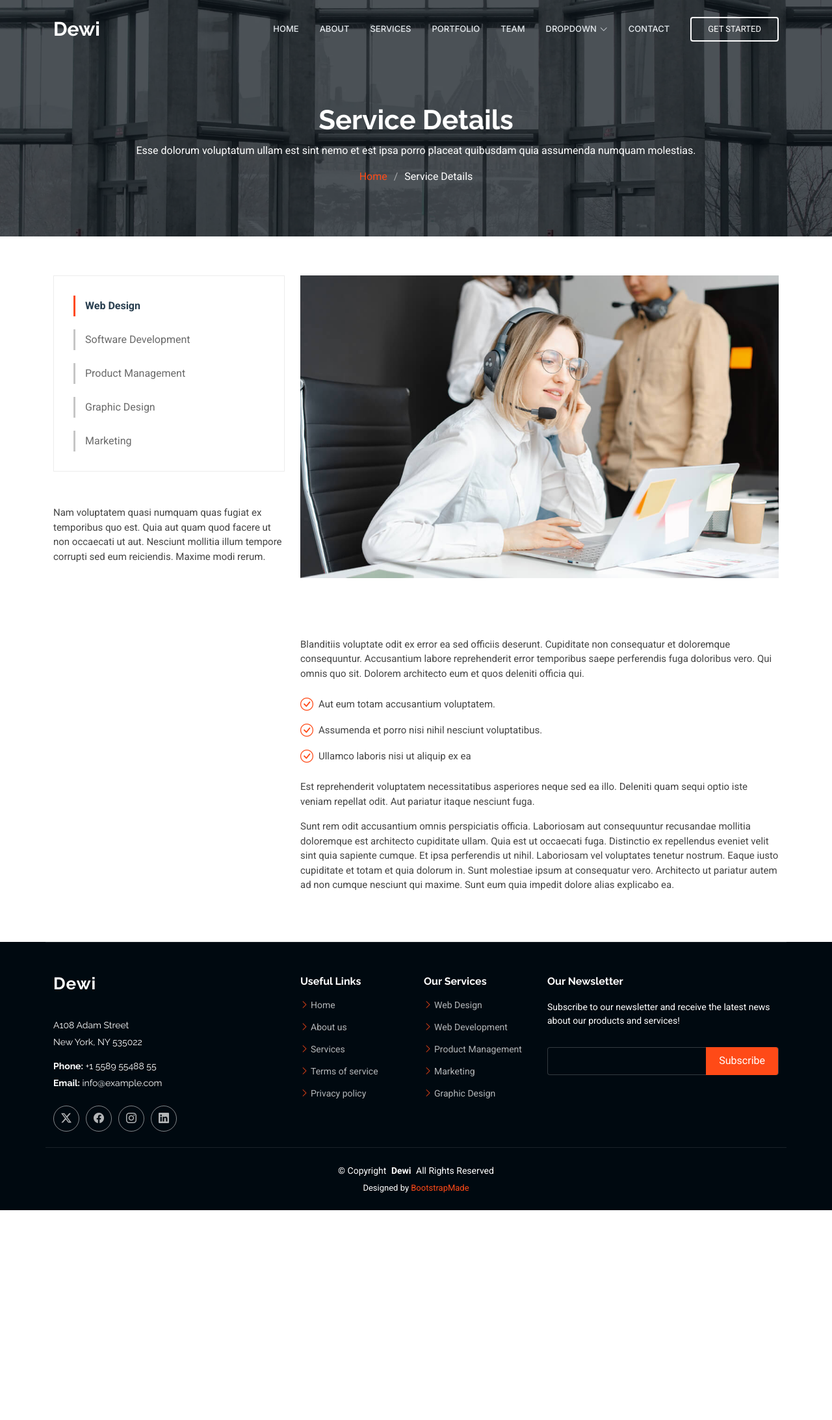
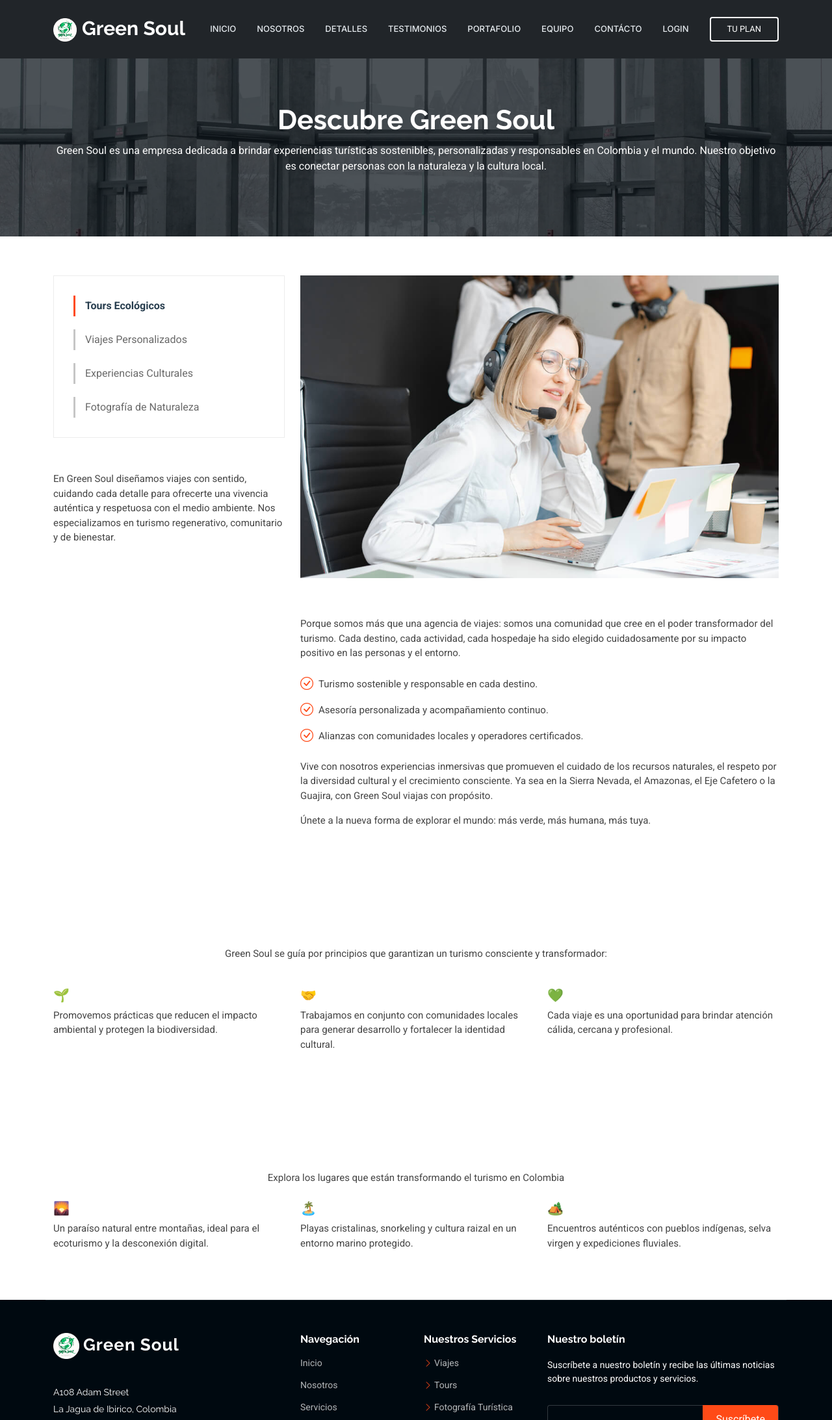
Before and after one commit to carlos02436/Alma_Verde, a plain HTML site: page service-details.html in a window 1280 px wide. Shown: the top 2186 px of the page at 65% size. Before the commit the page ends 1863 px from the top, so only its background shows below. Drawn offline with Linux system fonts and the light colour scheme.

Commit message:
detalles página Servicios
Pendiente instalar imágenes a la sección inferior.

```diff
--- a/Plan_viajero.html
+++ b/Plan_viajero.html
@@ -9,28 +9,25 @@
   <meta name="keywords" content="">
   <!-- Icono -->
   <link href="assets/img/LogoAlmaVerde.png" rel="icon">
-    <!-- Fonts -->
+  <!-- Fuentes -->
   <link href="https://fonts.googleapis.com" rel="preconnect">
   <link href="https://fonts.gstatic.com" rel="preconnect" crossorigin>
   <link
     href="https://fonts.googleapis.com/css2?family=Roboto:ital,wght@0,100;0,300;0,400;0,500;0,700;0,900;1,100;1,300;1,400;1,500;1,700;1,900&family=Raleway:ital,wght@0,100;0,200;0,300;0,400;0,500;0,600;0,700;0,800;0,900;1,100;1,200;1,300;1,400;1,500;1,600;1,700;1,800;1,900&family=Inter:wght@100;200;300;400;500;600;700;800;900&display=swap"
     rel="stylesheet">
-
-    <!-- Vendor CSS Files -->
+  <!-- Archivos css -->
   <link href="assets/vendor/bootstrap/css/bootstrap.min.css" rel="stylesheet">
   <link href="assets/vendor/bootstrap-icons/bootstrap-icons.css" rel="stylesheet">
   <link href="assets/vendor/aos/aos.css" rel="stylesheet">
   <link href="assets/vendor/glightbox/css/glightbox.min.css" rel="stylesheet">
   <link href="assets/vendor/swiper/swiper-bundle.min.css" rel="stylesheet">
-
-    <!-- Main CSS File -->
-    <link href="assets/css/Plan_viajero.css" rel="stylesheet">
-
+  <!-- Archivo CSS Principal -->
+  <link href="assets/css/main.css" rel="stylesheet">
 </head>
 
-<body class="portfolio-details-page">
+<body class="index-page">
 
-    <header id="header" class="header d-flex align-items-center fixed-top">
+  <header id="header" class="header d-flex align-items-center fixed-top bg-dark">
     <div class="container-fluid container-xl position-relative d-flex align-items-center">
 
       <a class="logo d-flex align-items-center me-auto">
@@ -39,12 +36,18 @@
 
       <nav id="navmenu" class="navmenu">
         <ul>
-                    <li><a href="index.html">Inicio</a></li>
+          <li><a href="index.html#hero" class="active">Inicio</a></li>
+          <li><a href="index.html#about">Nosotros</a></li>
+          <li><a href="index.html#services">Servicios</a></li>
+          <li><a href="index.html#testimonials">Testimonios</a></li>
           <li><a href="index.html#portfolio">Portafolio</a></li>
-                    <li><a href="#contact">Contacto</a></li>
+          <li><a href="index.html#team">Equipo</a></li>
+          <li><a href="#contact">Contácto</a></li>
+          <li><a href="LOGIN UP.html">Login</a></li>
         </ul>
         <i class="mobile-nav-toggle d-xl-none bi bi-list"></i>
       </nav>
+      <a class="cta-btn" href="Plan_viajero.html">Tu Plan</a>
     </div>
   </header>
 
@@ -273,19 +276,17 @@
         <div class="col-lg-2 col-md-3 footer-links">
           <h4>Nuestros Servicios</h4>
           <ul>
-                        <li><i class="bi bi-chevron-right"></i> <a href="#portfolio">Viajes</a></li>
-                        <li><i class="bi bi-chevron-right"></i> <a href="#portfolio">Tours</a></li>
-                        <li><i class="bi bi-chevron-right"></i> <a href="#portfolio">Fotografía Turística</a></li>
+            <li><i class="bi bi-chevron-right"></i> <a href="index.html#portfolio">Viajes</a></li>
+            <li><i class="bi bi-chevron-right"></i> <a href="index.html#portfolio">Tours</a></li>
+            <li><i class="bi bi-chevron-right"></i> <a href="index.html#portfolio">Fotografía Turística</a></li>
           </ul>
         </div>
 
         <div class="col-lg-4 col-md-12 footer-newsletter">
           <h4>Nuestro boletín</h4>
-                    <p>Suscríbete a nuestro boletín y recibe las últimas noticias sobre nuestros productos y servicios.
-                    </p>
+          <p>Suscríbete a nuestro boletín y recibe las últimas noticias sobre nuestros productos y servicios.</p>
           <form action="forms/newsletter.php" method="post" class="php-email-form">
-                        <div class="newsletter-form"><input type="email" name="email"><input type="submit"
-                                value="Suscríbete"></div>
+            <div class="newsletter-form"><input type="email" name="email"><input type="submit" value="Suscríbete"></div>
             <div class="loading">Cargando...</div>
             <div class="error-message"></div>
             <div class="sent-message">Tu solicitud de suscripción ha sido enviada. ¡Gracias!</div>
@@ -331,6 +332,13 @@
     });
   </script>
 
+  <!-- Script para el menú móvil -->
+  <script>
+    document.querySelector('.mobile-nav-toggle').addEventListener('click', function () {
+      document.getElementById('navmenu').classList.toggle('active');
+    });
+  </script>
+
 </body>
 
 </html>
--- a/service-details.html
+++ b/service-details.html
@@ -4,145 +4,159 @@
 <head>
   <meta charset="utf-8">
   <meta content="width=device-width, initial-scale=1.0" name="viewport">
-  <title>Service Details - Dewi Bootstrap Template</title>
+  <title>Green Soul</title>
   <meta name="description" content="">
   <meta name="keywords" content="">
-
-  <!-- Favicons -->
-  <link href="assets/img/favicon.png" rel="icon">
-  <link href="assets/img/apple-touch-icon.png" rel="apple-touch-icon">
-
-  <!-- Fonts -->
+  <!-- Icono -->
+  <link href="assets/img/LogoAlmaVerde.png" rel="icon">
+  <!-- Fuentes -->
   <link href="https://fonts.googleapis.com" rel="preconnect">
   <link href="https://fonts.gstatic.com" rel="preconnect" crossorigin>
-  <link href="https://fonts.googleapis.com/css2?family=Roboto:ital,wght@0,100;0,300;0,400;0,500;0,700;0,900;1,100;1,300;1,400;1,500;1,700;1,900&family=Raleway:ital,wght@0,100;0,200;0,300;0,400;0,500;0,600;0,700;0,800;0,900;1,100;1,200;1,300;1,400;1,500;1,600;1,700;1,800;1,900&family=Inter:wght@100;200;300;400;500;600;700;800;900&display=swap" rel="stylesheet">
-
-  <!-- Vendor CSS Files -->
+  <link
+    href="https://fonts.googleapis.com/css2?family=Roboto:ital,wght@0,100;0,300;0,400;0,500;0,700;0,900;1,100;1,300;1,400;1,500;1,700;1,900&family=Raleway:ital,wght@0,100;0,200;0,300;0,400;0,500;0,600;0,700;0,800;0,900;1,100;1,200;1,300;1,400;1,500;1,600;1,700;1,800;1,900&family=Inter:wght@100;200;300;400;500;600;700;800;900&display=swap"
+    rel="stylesheet">
+  <!-- Archivos css -->
   <link href="assets/vendor/bootstrap/css/bootstrap.min.css" rel="stylesheet">
   <link href="assets/vendor/bootstrap-icons/bootstrap-icons.css" rel="stylesheet">
   <link href="assets/vendor/aos/aos.css" rel="stylesheet">
   <link href="assets/vendor/glightbox/css/glightbox.min.css" rel="stylesheet">
   <link href="assets/vendor/swiper/swiper-bundle.min.css" rel="stylesheet">
-
-  <!-- Main CSS File -->
+  <!-- Archivo CSS Principal -->
   <link href="assets/css/main.css" rel="stylesheet">
-
-  <!-- =======================================================
-  * Template Name: Dewi
-  * Template URL: https://bootstrapmade.com/dewi-free-multi-purpose-html-template/
-  * Updated: Aug 07 2024 with Bootstrap v5.3.3
-  * Author: BootstrapMade.com
-  * License: https://bootstrapmade.com/license/
-  ======================================================== -->
 </head>
 
-<body class="service-details-page">
+<body class="index-page">
 
-  <header id="header" class="header d-flex align-items-center fixed-top">
+  <header id="header" class="header d-flex align-items-center fixed-top bg-dark">
     <div class="container-fluid container-xl position-relative d-flex align-items-center">
 
-      <a href="index.html" class="logo d-flex align-items-center me-auto">
-        <!-- Uncomment the line below if you also wish to use an image logo -->
-        <!-- <img src="assets/img/logo.png" alt=""> -->
-        <h1 class="sitename">Dewi</h1>
+      <a class="logo d-flex align-items-center me-auto">
+        <h1 class="sitename"><img src="assets/img/LogoAlmaVerde.png" class="img">Green Soul</h1>
       </a>
 
       <nav id="navmenu" class="navmenu">
         <ul>
-          <li><a href="#hero">Home</a></li>
-          <li><a href="#about">About</a></li>
-          <li><a href="#services">Services</a></li>
-          <li><a href="#portfolio">Portfolio</a></li>
-          <li><a href="#team">Team</a></li>
-          <li class="dropdown"><a href="#"><span>Dropdown</span> <i class="bi bi-chevron-down toggle-dropdown"></i></a>
-            <ul>
-              <li><a href="#">Dropdown 1</a></li>
-              <li class="dropdown"><a href="#"><span>Deep Dropdown</span> <i class="bi bi-chevron-down toggle-dropdown"></i></a>
-                <ul>
-                  <li><a href="#">Deep Dropdown 1</a></li>
-                  <li><a href="#">Deep Dropdown 2</a></li>
-                  <li><a href="#">Deep Dropdown 3</a></li>
-                  <li><a href="#">Deep Dropdown 4</a></li>
-                  <li><a href="#">Deep Dropdown 5</a></li>
-                </ul>
-              </li>
-              <li><a href="#">Dropdown 2</a></li>
-              <li><a href="#">Dropdown 3</a></li>
-              <li><a href="#">Dropdown 4</a></li>
-            </ul>
-          </li>
-          <li><a href="#contact">Contact</a></li>
+          <li><a href="index.html#hero" class="active">Inicio</a></li>
+          <li><a href="index.html#about">Nosotros</a></li>
+          <li><a href="#service-details">Detalles</a></li>
+          <li><a href="index.html#testimonials">Testimonios</a></li>
+          <li><a href="index.html#portfolio">Portafolio</a></li>
+          <li><a href="index.html#team">Equipo</a></li>
+          <li><a href="index.html#contact">Contácto</a></li>
+          <li><a href="LOGIN UP.html">Login</a></li>
         </ul>
         <i class="mobile-nav-toggle d-xl-none bi bi-list"></i>
       </nav>
-
-      <a class="cta-btn" href="index.html#about">Get Started</a>
-
+      <a class="cta-btn" href="Plan_viajero.html">Tu Plan</a>
     </div>
   </header>
-
-  <main class="main">
+  <!-- End Header -->
 
   <!-- Page Title -->
   <div class="page-title dark-background" data-aos="fade" style="background-image: url(assets/img/page-title-bg.webp);">
     <div class="container position-relative">
-        <h1>Service Details</h1>
-        <p>Esse dolorum voluptatum ullam est sint nemo et est ipsa porro placeat quibusdam quia assumenda numquam molestias.</p>
+      <h1>Descubre Green Soul</h1>
+      <p>Green Soul es una empresa dedicada a brindar experiencias turísticas sostenibles, personalizadas y responsables
+        en Colombia y el mundo. Nuestro objetivo es conectar personas con la naturaleza y la cultura local.</p>
       <nav class="breadcrumbs">
-          <ol>
-            <li><a href="index.html">Home</a></li>
-            <li class="current">Service Details</li>
-          </ol>
       </nav>
     </div>
   </div><!-- End Page Title -->
 
   <!-- Service Details Section -->
   <section id="service-details" class="service-details section">
-
     <div class="container">
-
       <div class="row gy-4">
-
         <div class="col-lg-4" data-aos="fade-up" data-aos-delay="100">
           <div class="services-list">
-              <a href="#" class="active">Web Design</a>
-              <a href="#">Software Development</a>
-              <a href="#">Product Management</a>
-              <a href="#">Graphic Design</a>
-              <a href="#">Marketing</a>
+            <a href="index.html#services" class="active">Tours Ecológicos</a>
+            <a href="index.html#services">Viajes Personalizados</a>
+            <a href="index.html#portfolio"">Experiencias Culturales</a>
+            <a href="index.html#services"">Fotografía de Naturaleza</a>
           </div>
-
-            <h4>Enim qui eos rerum in delectus</h4>
-            <p>Nam voluptatem quasi numquam quas fugiat ex temporibus quo est. Quia aut quam quod facere ut non occaecati ut aut. Nesciunt mollitia illum tempore corrupti sed eum reiciendis. Maxime modi rerum.</p>
+          <h4>Viajes que conectan con el alma</h4>
+          <p>En Green Soul diseñamos viajes con sentido, cuidando cada detalle para ofrecerte una vivencia auténtica y
+            respetuosa con el medio ambiente. Nos especializamos en turismo regenerativo, comunitario y de bienestar.
+          </p>
         </div>
 
         <div class="col-lg-8" data-aos="fade-up" data-aos-delay="200">
           <img src="assets/img/services.jpg" alt="" class="img-fluid services-img">
-            <h3>Temporibus et in vero dicta aut eius lidero plastis trand lined voluptas dolorem ut voluptas</h3>
+          <h3>¿Por qué elegir Green Soul para tu próxima aventura?</h3>
           <p>
-              Blanditiis voluptate odit ex error ea sed officiis deserunt. Cupiditate non consequatur et doloremque consequuntur. Accusantium labore reprehenderit error temporibus saepe perferendis fuga doloribus vero. Qui omnis quo sit. Dolorem architecto eum et quos deleniti officia qui.
+            Porque somos más que una agencia de viajes: somos una comunidad que cree en el poder transformador del
+            turismo. Cada destino, cada actividad, cada hospedaje ha sido elegido cuidadosamente por su impacto positivo
+            en las personas y el entorno.
           </p>
           <ul>
-              <li><i class="bi bi-check-circle"></i> <span>Aut eum totam accusantium voluptatem.</span></li>
-              <li><i class="bi bi-check-circle"></i> <span>Assumenda et porro nisi nihil nesciunt voluptatibus.</span></li>
-              <li><i class="bi bi-check-circle"></i> <span>Ullamco laboris nisi ut aliquip ex ea</span></li>
+            <li><i class="bi bi-check-circle"></i> <span>Turismo sostenible y responsable en cada destino.</span></li>
+            <li><i class="bi bi-check-circle"></i> <span>Asesoría personalizada y acompañamiento continuo.</span></li>
+            <li><i class="bi bi-check-circle"></i> <span>Alianzas con comunidades locales y operadores
+                certificados.</span></li>
           </ul>
           <p>
-              Est reprehenderit voluptatem necessitatibus asperiores neque sed ea illo. Deleniti quam sequi optio iste veniam repellat odit. Aut pariatur itaque nesciunt fuga.
+            Vive con nosotros experiencias inmersivas que promueven el cuidado de los recursos naturales, el respeto por
+            la diversidad cultural y el crecimiento consciente. Ya sea en la Sierra Nevada, el Amazonas, el Eje Cafetero
+            o la Guajira, con Green Soul viajas con propósito.
           </p>
           <p>
-              Sunt rem odit accusantium omnis perspiciatis officia. Laboriosam aut consequuntur recusandae mollitia doloremque est architecto cupiditate ullam. Quia est ut occaecati fuga. Distinctio ex repellendus eveniet velit sint quia sapiente cumque. Et ipsa perferendis ut nihil. Laboriosam vel voluptates tenetur nostrum. Eaque iusto cupiditate et totam et quia dolorum in. Sunt molestiae ipsum at consequatur vero. Architecto ut pariatur autem ad non cumque nesciunt qui maxime. Sunt eum quia impedit dolore alias explicabo ea.
+            Únete a la nueva forma de explorar el mundo: más verde, más humana, más tuya.
           </p>
         </div>
-
       </div>
-
     </div>
-
   </section><!-- /Service Details Section -->
 
-  </main>
+  <!-- NUEVA SECCIÓN: VALORES -->
+  <section id="valores" class="service-details section">
+    <div class="container" data-aos="fade-up">
+      <div class="row gy-4">
+        <div class="col-lg-12 text-center">
+          <h2>Nuestros Valores</h2>
+          <p>Green Soul se guía por principios que garantizan un turismo consciente y transformador:</p>
+        </div>
+        <div class="col-lg-4">
+          <h4>🌱 Sostenibilidad</h4>
+          <p>Promovemos prácticas que reducen el impacto ambiental y protegen la biodiversidad.</p>
+        </div>
+        <div class="col-lg-4">
+          <h4>🤝 Comunidad</h4>
+          <p>Trabajamos en conjunto con comunidades locales para generar desarrollo y fortalecer la identidad cultural.
+          </p>
+        </div>
+        <div class="col-lg-4">
+          <h4>💚 Pasión por servir</h4>
+          <p>Cada viaje es una oportunidad para brindar atención cálida, cercana y profesional.</p>
+        </div>
+      </div>
+    </div>
+  </section>
+  <!-- /VALORES -->
+
+  <!-- NUEVA SECCIÓN: DESTINOS DESTACADOS -->
+  <section id="portfolio" class="service-details section">
+    <div class="container" data-aos="fade-up">
+      <div class="text-center mb-4">
+        <h2>Destinos Destacados</h2>
+        <p>Explora los lugares que están transformando el turismo en Colombia</p>
+      </div>
+      <div class="row gy-4">
+        <div class="col-lg-4">
+          <h4>🌄 Minca, Sierra Nevada</h4>
+          <p>Un paraíso natural entre montañas, ideal para el ecoturismo y la desconexión digital.</p>
+        </div>
+        <div class="col-lg-4">
+          <h4>🏝️ Islas del Rosario</h4>
+          <p>Playas cristalinas, snorkeling y cultura raizal en un entorno marino protegido.</p>
+        </div>
+        <div class="col-lg-4">
+          <h4>🏕️ Amazonas Colombiano</h4>
+          <p>Encuentros auténticos con pueblos indígenas, selva virgen y expediciones fluviales.</p>
+        </div>
+      </div>
+    </div>
+  </section>
+  <!-- /DESTINOS DESTACADOS -->
 
   <footer id="footer" class="footer dark-background">
 
@@ -150,13 +164,13 @@
       <div class="row gy-4">
         <div class="col-lg-4 col-md-6 footer-about">
           <a href="index.html" class="logo d-flex align-items-center">
-            <span class="sitename">Dewi</span>
+            <span class="sitename"><img src="assets/img/LogoAlmaVerde.png" class="img">Green Soul</span>
           </a>
           <div class="footer-contact pt-3">
             <p>A108 Adam Street</p>
-            <p>New York, NY 535022</p>
-            <p class="mt-3"><strong>Phone:</strong> <span>+1 5589 55488 55</span></p>
-            <p><strong>Email:</strong> <span>info@example.com</span></p>
+            <p>La Jagua de Ibirico, Colombia</p>
+            <p class="mt-3"><strong>Phone:</strong> <span>(+57) 234 345 45 45</span></p>
+            <p><strong>Email:</strong> <span>turismoyviajes@greensoul2025.com</span></p>
           </div>
           <div class="social-links d-flex mt-4">
             <a href=""><i class="bi bi-twitter-x"></i></a>
@@ -167,35 +181,34 @@
         </div>
 
         <div class="col-lg-2 col-md-3 footer-links">
-          <h4>Useful Links</h4>
+          <h4>Navegación</h4>
           <ul>
-            <li><i class="bi bi-chevron-right"></i> <a href="#">Home</a></li>
-            <li><i class="bi bi-chevron-right"></i> <a href="#">About us</a></li>
-            <li><i class="bi bi-chevron-right"></i> <a href="#">Services</a></li>
-            <li><i class="bi bi-chevron-right"></i> <a href="#">Terms of service</a></li>
-            <li><i class="bi bi-chevron-right"></i> <a href="#">Privacy policy</a></li>
+            <li><a href="index.html#hero" class="active">Inicio</a></li>
+            <li><a href="index.html#about">Nosotros</a></li>
+            <li><a href="index.html#services">Servicios</a></li>
+            <li><a href="index.html#portfolio">Portfolio</a></li>
+            <li><a href="index.html#team">Equipo</a></li>
+            <li><a href="index.html#contact">Contácto</a></li>
           </ul>
         </div>
 
         <div class="col-lg-2 col-md-3 footer-links">
-          <h4>Our Services</h4>
+          <h4>Nuestros Servicios</h4>
           <ul>
-            <li><i class="bi bi-chevron-right"></i> <a href="#">Web Design</a></li>
-            <li><i class="bi bi-chevron-right"></i> <a href="#">Web Development</a></li>
-            <li><i class="bi bi-chevron-right"></i> <a href="#">Product Management</a></li>
-            <li><i class="bi bi-chevron-right"></i> <a href="#">Marketing</a></li>
-            <li><i class="bi bi-chevron-right"></i> <a href="#">Graphic Design</a></li>
+            <li><i class="bi bi-chevron-right"></i> <a href="index.html#portfolio">Viajes</a></li>
+            <li><i class="bi bi-chevron-right"></i> <a href="index.html#portfolio">Tours</a></li>
+            <li><i class="bi bi-chevron-right"></i> <a href="index.html#portfolio">Fotografía Turística</a></li>
           </ul>
         </div>
 
         <div class="col-lg-4 col-md-12 footer-newsletter">
-          <h4>Our Newsletter</h4>
-          <p>Subscribe to our newsletter and receive the latest news about our products and services!</p>
+          <h4>Nuestro boletín</h4>
+          <p>Suscríbete a nuestro boletín y recibe las últimas noticias sobre nuestros productos y servicios.</p>
           <form action="forms/newsletter.php" method="post" class="php-email-form">
-            <div class="newsletter-form"><input type="email" name="email"><input type="submit" value="Subscribe"></div>
-            <div class="loading">Loading</div>
+            <div class="newsletter-form"><input type="email" name="email"><input type="submit" value="Suscríbete"></div>
+            <div class="loading">Cargando...</div>
             <div class="error-message"></div>
-            <div class="sent-message">Your subscription request has been sent. Thank you!</div>
+            <div class="sent-message">Tu solicitud de suscripción ha sido enviada. ¡Gracias!</div>
           </form>
         </div>
 
@@ -203,20 +216,18 @@
     </div>
 
     <div class="container copyright text-center mt-4">
-      <p>© <span>Copyright</span> <strong class="px-1 sitename">Dewi</strong> <span>All Rights Reserved</span></p>
+      <p>© <span>Copyright</span> <strong class="px-1 sitename">Green Soul</strong> <span>| Todos los derechos
+          reservados.</span></p>
       <div class="credits">
-        <!-- All the links in the footer should remain intact. -->
-        <!-- You can delete the links only if you've purchased the pro version. -->
-        <!-- Licensing information: https://bootstrapmade.com/license/ -->
-        <!-- Purchase the pro version with working PHP/AJAX contact form: [buy-url] -->
-        Designed by <a href="https://bootstrapmade.com/">BootstrapMade</a>
+        Diseñado por <a href="#">C.P. Designed</a>
       </div>
     </div>
 
   </footer>
 
   <!-- Scroll Top -->
-  <a href="#" id="scroll-top" class="scroll-top d-flex align-items-center justify-content-center"><i class="bi bi-arrow-up-short"></i></a>
+  <a href="#" id="scroll-top" class="scroll-top d-flex align-items-center justify-content-center"><i
+      class="bi bi-arrow-up-short"></i></a>
 
   <!-- Preloader -->
   <div id="preloader"></div>
@@ -230,9 +241,22 @@
   <script src="assets/vendor/swiper/swiper-bundle.min.js"></script>
   <script src="assets/vendor/imagesloaded/imagesloaded.pkgd.min.js"></script>
   <script src="assets/vendor/isotope-layout/isotope.pkgd.min.js"></script>
-
   <!-- Main JS File -->
   <script src="assets/js/main.js"></script>
+  <script>
+    const myCarousel = document.querySelector('#carouselExampleCaptions');
+    const carousel = new bootstrap.Carousel(myCarousel, {
+      interval: 5000, // tiempo en milisegundos (5 segundos)
+      ride: 'carousel'
+    });
+  </script>
+
+  <!-- Script para el menú móvil -->
+  <script>
+    document.querySelector('.mobile-nav-toggle').addEventListener('click', function () {
+      document.getElementById('navmenu').classList.toggle('active');
+    });
+  </script>
 
 </body>
 
```
Also changed, not shown: portfolio-details.html (+26 -18 lines), starter-page.html (deleted, +0 -197 lines). Lines whose indentation alone changed are shown as unchanged.
